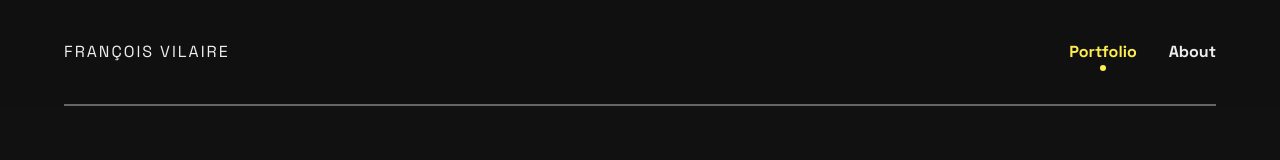
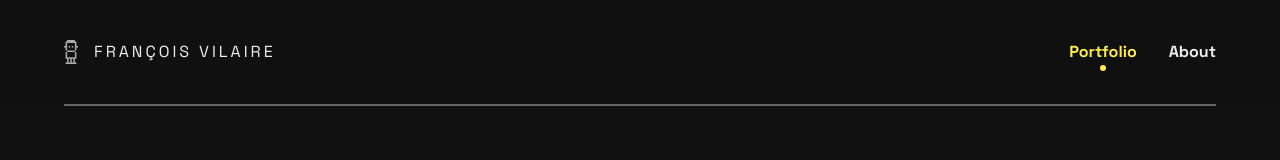
Before and after one commit to cyshini/cyshini.github.io, an Eleventy site: page index.njk in a window 1280 px wide. Shown: the top 160 px of the page. Built offline with nearby package versions, Linux system fonts and the light colour scheme; Eleventy itself is replaced by a stand-in of ours; files that its build step writes are made by us from their sources.

Commit message:
Added my picto in header

```diff
--- a/_includes/header.njk
+++ b/_includes/header.njk
@@ -1,7 +1,7 @@
 <nav>
     <ul>
         <li class="myname">
-            <a href="index.html">François<span class="hide-on-mobile"> Vilaire</span></a>
+            <a href="index.html"><img src="./img/picto-fvilaire.svg" width="14px" height="24px" alt="{{ project.title }} pictogram"><span class="hide-on-mobile">François Vilaire</span></a>
         </li>
         <li>
             <a href="index.html" class="{{ '' if '/about' in page.url else 'active' }}">Portfolio</a>
--- a/sass/organisms/header.scss
+++ b/sass/organisms/header.scss
@@ -49,17 +49,26 @@ header {
                 }
             }
 
-            .myname a {
-                font-family: 'SpaceGrotesk-Regular', 'Helvetica Neue', 'Helvetica', 'Arial', sans-serif;
-                font-weight: 400;
-                color: $color-grey-lightest;
-                text-transform: uppercase;
-                letter-spacing: 0.2rem;
-            }
-
         }
     }
 
+}
+
+
+.myname {
+    width: 100%;
+    a {
+        font-family: 'SpaceGrotesk-Regular', 'Helvetica Neue', 'Helvetica', 'Arial', sans-serif;
+        font-weight: 400;
+        color: $color-grey-lightest;
+        text-transform: uppercase;
+        letter-spacing: 0.3rem;
+        display: flex;
+        align-items: center;
+    }
+    img {
+        margin: 0 1.6rem 0 0;
+    }
 }
 
 @media (min-width: 60rem) {
@@ -71,8 +80,4 @@ header {
             gap: 3.2rem;
         }
     }
-
-    .myname {
-        width: 100%;
-    }
 }
```
Also changed, not shown: docs/about.html, docs/css/organisms/header.css, docs/css/styles.css, docs/img/picto-fvilaire.svg (added), docs/index.html, docs/projects.html, img/picto-fvilaire.svg (added), 4 other files.
